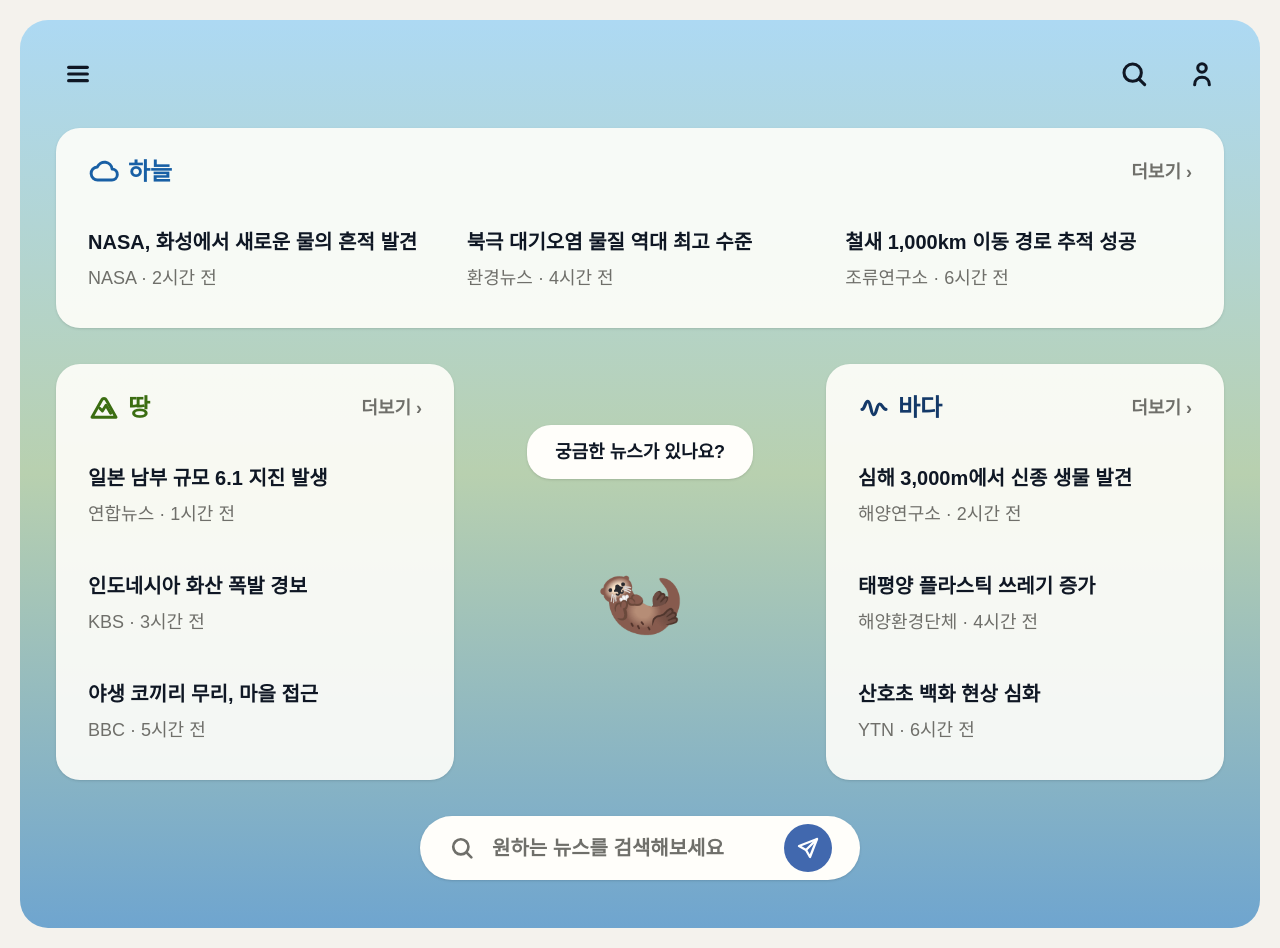
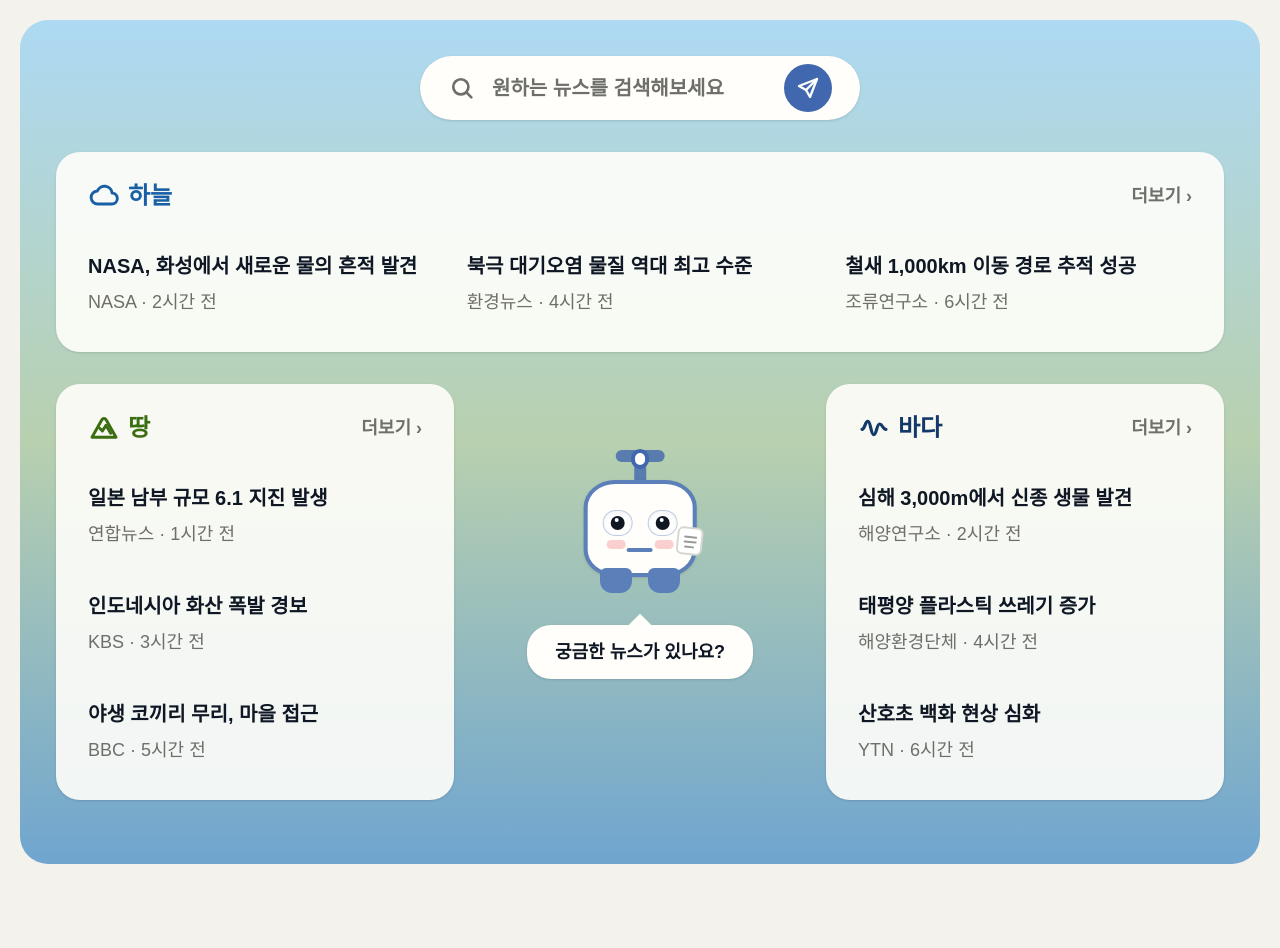
Before and after one commit to gyu6172/HDDB_Project, a Next.js app in the folder frontend/: page /main in a window 1280 px wide. After the commit the page ends 884 px from the top, so only its background shows below. Built offline with nearby package versions, Linux system fonts and the light colour scheme; no server answers; a web font is replaced by a local one.

Commit message:
Task #70: [Feat] 메인 페이지 레이아웃 개선 (#73)
* feat(common): 인터랙티브 마스코트 컴포넌트 추가

* feat(main): 검색창 위치 및 메인 레이아웃 조정

* merge: develop 변경사항 반영

```diff
--- a/frontend/src/app/page.tsx
+++ b/frontend/src/app/page.tsx
@@ -1,12 +1,13 @@
 import Link from "next/link";
+import InteractiveMascot from "@/components/common/InteractiveMascot";
 
 export default function Home() {
   return (
     <main className="min-h-screen bg-bg px-5 py-8">
       <section className="flex min-h-[calc(100vh-4rem)] items-center justify-center rounded-[28px] bg-[linear-gradient(135deg,#b7dcf5_0%,#c7d9ac_55%,#6da7d2_100%)] px-6">
         <div className="flex flex-col items-center text-center">
-          <div className="mb-20 flex h-[110px] w-[110px] items-center justify-center rounded-full bg-white/35 text-[56px] shadow-sm sm:h-[140px] sm:w-[140px] sm:text-[72px]">
-            🦦
+          <div className="mb-16 flex size-44 items-center justify-center rounded-[2rem] bg-white/35 shadow-sm sm:mb-20 sm:size-60">
+            <InteractiveMascot size="lg" />
           </div>
 
           <h1 className="text-[32px] font-bold leading-tight text-white drop-shadow-sm sm:text-[44px]">
--- /dev/null
+++ b/frontend/src/components/common/InteractiveMascot.tsx
@@ -0,0 +1,135 @@
+"use client";
+
+import { useEffect, useRef, useState } from "react";
+
+type MascotSize = "sm" | "lg";
+
+type InteractiveMascotProps = {
+  size?: MascotSize;
+  className?: string;
+};
+
+type PupilOffset = {
+  x: number;
+  y: number;
+};
+
+type EyeOffsets = {
+  left: PupilOffset;
+  right: PupilOffset;
+};
+
+const CENTERED_EYES: EyeOffsets = {
+  left: { x: 0, y: 0 },
+  right: { x: 0, y: 0 },
+};
+
+const SIZE_CLASS: Record<MascotSize, string> = {
+  sm: "h-36 w-32",
+  lg: "h-52 w-44",
+};
+
+const PUPIL_CLASS: Record<MascotSize, string> = {
+  sm: "size-3.5",
+  lg: "size-5",
+};
+
+export default function InteractiveMascot({
+  size = "sm",
+  className = "",
+}: InteractiveMascotProps) {
+  const leftEyeRef = useRef<HTMLDivElement>(null);
+  const rightEyeRef = useRef<HTMLDivElement>(null);
+  const [eyeOffsets, setEyeOffsets] = useState<EyeOffsets>(CENTERED_EYES);
+
+  useEffect(() => {
+    function getEyeOffset(eye: HTMLDivElement | null, event: PointerEvent) {
+      if (!eye) return { x: 0, y: 0 };
+
+      const rect = eye.getBoundingClientRect();
+      const centerX = rect.left + rect.width / 2;
+      const centerY = rect.top + rect.height / 2;
+      const deltaX = event.clientX - centerX;
+      const deltaY = event.clientY - centerY;
+      const distance = Math.hypot(deltaX, deltaY) || 1;
+      const maxOffset = 4;
+
+      return {
+        x: (deltaX / distance) * maxOffset,
+        y: (deltaY / distance) * maxOffset,
+      };
+    }
+
+    function handlePointerMove(event: PointerEvent) {
+      setEyeOffsets({
+        left: getEyeOffset(leftEyeRef.current, event),
+        right: getEyeOffset(rightEyeRef.current, event),
+      });
+    }
+
+    window.addEventListener("pointermove", handlePointerMove);
+
+    return () => {
+      window.removeEventListener("pointermove", handlePointerMove);
+    };
+  }, []);
+
+  return (
+    <div
+      className={`relative ${SIZE_CLASS[size]} ${className}`}
+      aria-label="뉴스 탐험 마스코트"
+      role="img"
+    >
+      <div className="absolute left-1/2 top-[1%] h-[8%] w-[38%] -translate-x-1/2 rounded-full bg-brand/80" />
+      <div className="absolute left-1/2 top-[9%] h-[25%] w-[9%] -translate-x-1/2 rounded-full bg-brand/80" />
+      <div className="absolute left-1/2 top-0 size-[14%] -translate-x-1/2 rounded-full border-[0.25rem] border-brand bg-card" />
+
+      <div className="absolute left-1/2 top-[22%] h-[67%] w-[88%] -translate-x-1/2 rounded-[28%] border-[0.25rem] border-[#5b7fb8] bg-card shadow-sm">
+        <div
+          ref={leftEyeRef}
+          className="absolute left-[14%] top-[29%] size-[29%] rounded-full border border-[#5b7fb8]/40 bg-white shadow-inner"
+        >
+          <div
+            className="absolute left-1/2 top-1/2 transition-transform duration-75"
+            style={{
+              transform: `translate(${eyeOffsets.left.x}px, ${eyeOffsets.left.y}px)`,
+            }}
+          >
+            <div
+              className={`${PUPIL_CLASS[size]} -translate-x-1/2 -translate-y-1/2 rounded-full bg-text after:absolute after:left-[28%] after:top-[16%] after:size-[28%] after:rounded-full after:bg-white`}
+            />
+          </div>
+        </div>
+
+        <div
+          ref={rightEyeRef}
+          className="absolute right-[14%] top-[29%] size-[29%] rounded-full border border-[#5b7fb8]/40 bg-white shadow-inner"
+        >
+          <div
+            className="absolute left-1/2 top-1/2 transition-transform duration-75"
+            style={{
+              transform: `translate(${eyeOffsets.right.x}px, ${eyeOffsets.right.y}px)`,
+            }}
+          >
+            <div
+              className={`${PUPIL_CLASS[size]} -translate-x-1/2 -translate-y-1/2 rounded-full bg-text after:absolute after:left-[28%] after:top-[16%] after:size-[28%] after:rounded-full after:bg-white`}
+            />
+          </div>
+        </div>
+
+        <div className="absolute left-[18%] top-[63%] h-[10%] w-[18%] rounded-full bg-[#f6a7a7]/55" />
+        <div className="absolute right-[18%] top-[63%] h-[10%] w-[18%] rounded-full bg-[#f6a7a7]/55" />
+        <div className="absolute left-1/2 top-[72%] h-[4%] w-[25%] -translate-x-1/2 rounded-full bg-[#5b7fb8]" />
+
+        <div className="absolute -right-[10%] bottom-[20%] h-[32%] w-[25%] rotate-6 rounded-md border-2 border-line bg-white">
+          <div className="mx-auto mt-[30%] h-0.5 w-[58%] rounded-full bg-muted/70" />
+          <div className="mx-auto mt-[14%] h-0.5 w-[58%] rounded-full bg-muted/70" />
+          <div className="mx-auto mt-[14%] h-0.5 w-[45%] rounded-full bg-muted/70" />
+        </div>
+      </div>
+
+      <div className="absolute bottom-0 left-[19%] h-[17%] w-[25%] rounded-b-xl rounded-t-md bg-[#5b7fb8]" />
+      <div className="absolute bottom-0 right-[19%] h-[17%] w-[25%] rounded-b-xl rounded-t-md bg-[#5b7fb8]" />
+    </div>
+  );
+}
--- a/frontend/src/components/main/MainView.tsx
+++ b/frontend/src/components/main/MainView.tsx
@@ -2,7 +2,6 @@
 
 import MainNewsCard from "@/components/main/MainNewsCard";
 import type { MainNews } from "@/components/main/MainNewsCard";
-import MainHeader from "@/components/main/MainHeader";
 import MascotArea from "@/components/main/MascotArea";
 import SearchDock from "@/components/main/SearchDock";
 import { CloudIcon, MountainIcon, WaveIcon } from "@/components/main/MainIcons";
@@ -139,9 +138,11 @@ export default function MainView() {
   return (
     <main className="min-h-screen bg-bg px-5 py-5">
       <div className="mx-auto flex min-h-[calc(100vh-40px)] max-w-[1840px] flex-col rounded-[28px] bg-[linear-gradient(180deg,#add9f3_0%,#b8d0af_50%,#6fa5cf_100%)] px-9 py-8">
-        <MainHeader />
+        <section className="grid flex-1 grid-rows-[auto_auto_auto_1fr] gap-8">
+          <div className="flex justify-center pt-1">
+            <SearchDock />
+          </div>
 
-        <section className="grid flex-1 grid-rows-[auto_auto_1fr] gap-9">
           <MainNewsCard
             icon={SECTION_META.sky.icon}
             title={sky.title}
@@ -175,10 +176,6 @@ export default function MainView() {
               onMoreClick={() => moveToCategory("sea")}
             />
           </div>
-
-          <div className="flex items-end justify-center pb-4">
-            <SearchDock />
-          </div>
         </section>
       </div>
     </main>
--- a/frontend/src/components/main/MascotArea.tsx
+++ b/frontend/src/components/main/MascotArea.tsx
@@ -1,5 +1,6 @@
 "use client";
 
+import InteractiveMascot from "@/components/common/InteractiveMascot";
 import { fetchRandomArticles } from "@/lib/api";
 import type { Article } from "@/types/article";
 import Link from "next/link";
@@ -52,10 +53,12 @@ export default function MascotArea() {
   const activeArticle = articles[activeIndex];
   const summary = activeArticle?.oneLineSummary?.trim() || FALLBACK_SUMMARY;
   const bubbleClassName =
-    "max-w-[260px] rounded-3xl bg-card px-7 py-4 text-center text-lg font-semibold leading-tight text-text shadow-sm transition-colors hover:bg-white";
+    "relative max-w-[260px] rounded-3xl bg-card px-7 py-4 text-center text-lg font-semibold leading-tight text-text shadow-sm transition-colors before:absolute before:left-1/2 before:top-0 before:size-4 before:-translate-x-1/2 before:-translate-y-1/2 before:rotate-45 before:bg-card hover:bg-white";
 
   return (
-    <div className="flex min-h-[360px] flex-col items-center justify-center gap-14">
+    <div className="flex min-h-[360px] flex-col items-center justify-center gap-8">
+      <InteractiveMascot />
+
       {activeArticle ? (
         <Link href={`/articles/${activeArticle.id}`} className={bubbleClassName}>
           {summary}
@@ -63,13 +66,6 @@ export default function MascotArea() {
       ) : (
         <div className={bubbleClassName}>{summary}</div>
       )}
-
-      <div
-        aria-hidden="true"
-        className="flex size-32 items-center justify-center text-7xl"
-      >
-        🦦
-      </div>
     </div>
   );
 }
```
